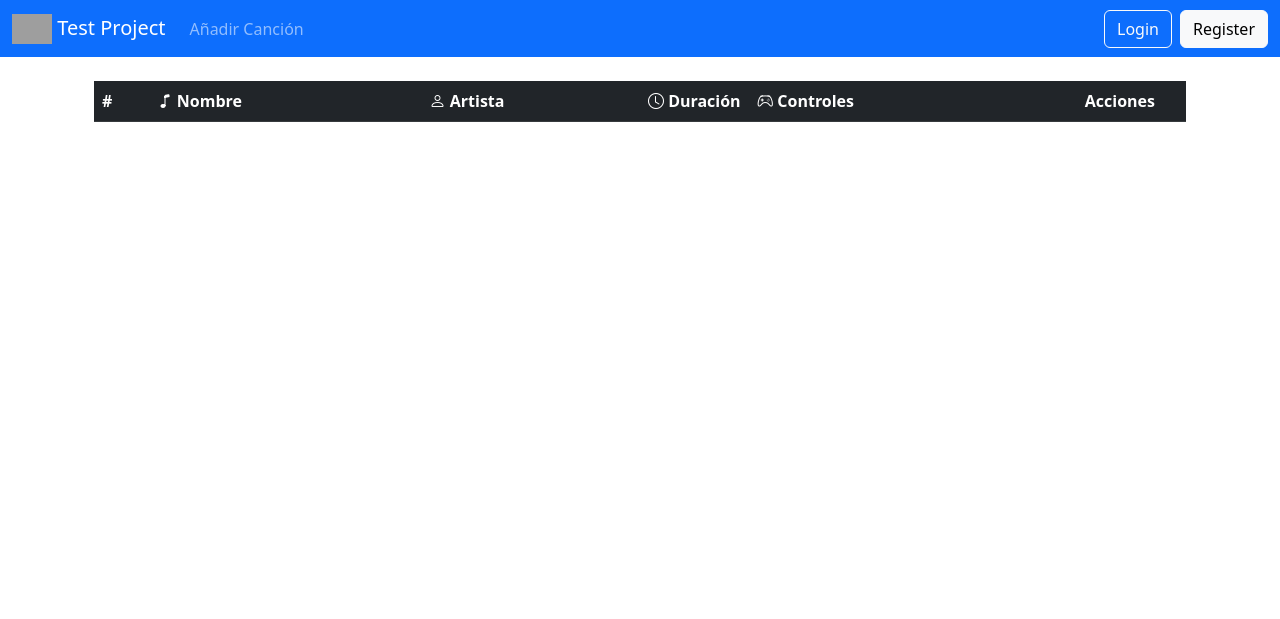
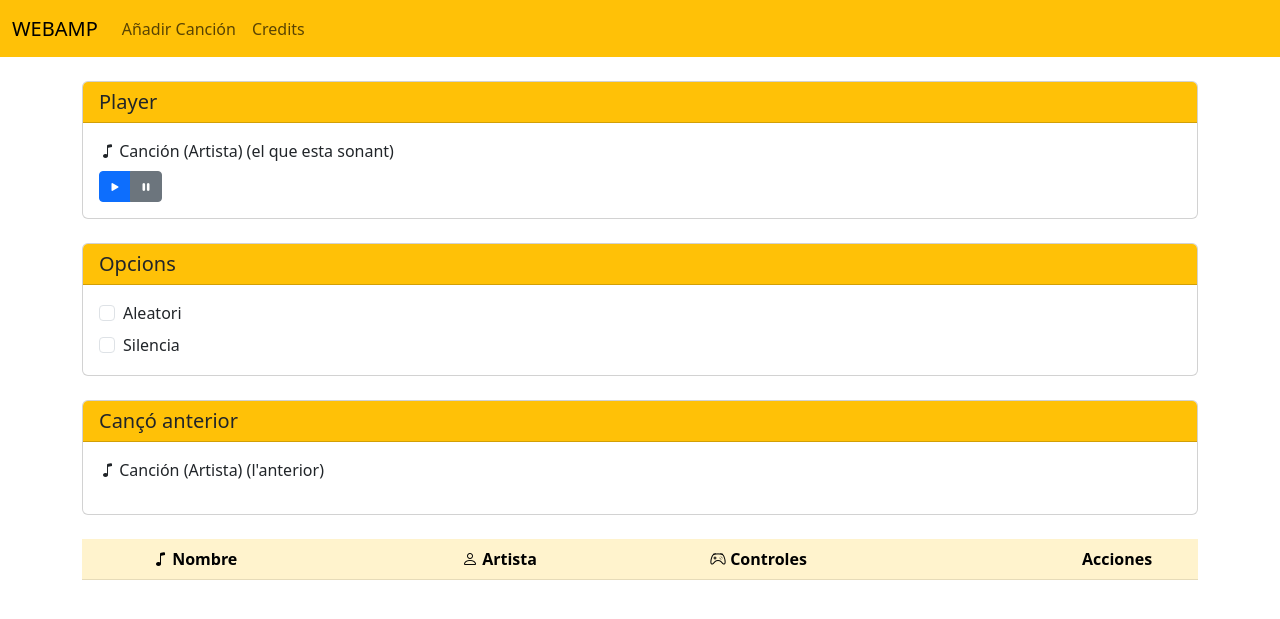
Before and after one commit to dpenalva/examen1, a PHP site: page / in a window 1280 px wide. Shown: the top 619 px of the page. Run offline with PHP 8.4, Linux system fonts and the light colour scheme; data that the repository does not hold is empty; some libraries are stand-ins or nearby versions; grey boxes are pictures that could not be loaded.

Commit message:
Final Examen

```diff
--- a/public/index.php
+++ b/public/index.php
@@ -23,6 +23,7 @@
 include "../src/controllers/ctrlJson.php";
 include "../src/controllers/ctrlUpdateSong.php";
 include "../src/controllers/ctrlDeleteSong.php";
+include "../src/controllers/ctrlCredits.php";
 
 /**
  * Carreguem el contenidor
@@ -53,6 +54,8 @@
     $response = ctrlUpdateSong($request, $response, $container);
 } elseif ($r == "deletesong") {
     $response = ctrlDeleteSong($request, $response, $container);
+} elseif ($r == "credits") {
+    $response = ctrlCredits($request, $response, $container);
 } else {
     echo "No existeix la ruta";
 }
--- a/src/views/index.php
+++ b/src/views/index.php
@@ -7,48 +7,90 @@
     <title>Reproductor de Música</title>
     <link href="https://cdn.jsdelivr.net/npm/bootstrap@5.3.0/dist/css/bootstrap.min.css" rel="stylesheet">
     <link href="https://cdn.jsdelivr.net/npm/bootstrap-icons@1.7.2/font/bootstrap-icons.css" rel="stylesheet">
+    <link href="css/style.css" rel="stylesheet">
 </head>
 
 <body>
     <!--Navbar-->
-    <nav class="navbar navbar-expand-lg navbar-dark bg-primary">
+    <nav class="navbar navbar-expand-lg navbar-white bg-warning">
         <div class="container-fluid">
             <a class="navbar-brand" href="index.php">
-                <img src="uploads/logo.png" alt="Logo" height="30" class="d-inline-block align-text-top">
-               Test Project
+                <alt="Logo" height="30" class="d-inline-block align-text-top">
+                WEBAMP
             </a>
             <button class="navbar-toggler" type="button" data-bs-toggle="collapse" data-bs-target="#navbarNav">
                 <span class="navbar-toggler-icon"></span>
             </button>
             <div class="collapse navbar-collapse" id="navbarNav">
-                <ul class="navbar-nav me-auto">
+                <ul class="navbar-nav">
                     <li class="nav-item">
                         <a class="nav-link" href="index.php?r=form">Añadir Canción</a>
                     </li>
+                    <li class="nav-item">
+                        <a class="nav-link" href="index.php?r=credits">Credits</a>
+                    </li>
                 </ul>
-                <div class="d-flex">
-                    <a href="index.php?r=login" class="btn btn-outline-light me-2">Login</a>
-                    <a href="index.php?r=register" class="btn btn-light">Register</a>
-                </div>
             </div>
         </div>
     </nav>
 
-    <!-- Contenido de la pagina-->
-    <div class="container">
+    <div class="container mt-4">
+        <div class="card mb-4">
+            <div class="card-header bg-warning">
+                <h5 class="card-title mb-0">Player</h5>
+            </div>
+            <div class="card-body">
+                <div class="cancionRepro">
+                    <p class="mb-2"><i class="bi bi-music-note"></i>
+                    <span id="cancionAhora">Canción (Artista) (el que esta sonant)</span></p>
+                    <div class="btn-group">
+                        <button class="btn btn-primary btn-sm" id="playBtn">
+                            <i class="bi bi-play-fill"></i>
+                        </button>
+                        <button class="btn btn-secondary btn-sm" id="pauseBtn">
+                            <i class="bi bi-pause-fill"></i>
+                        </button>
+                    </div>
+                </div>
+            </div>
+        </div>
+
+        <div class="card mb-4">
+            <div class="card-header bg-warning">
+                <h5 class="card-title mb-0">Opcions</h5>
+            </div>
+            <div class="card-body">
+                <div class="form-check mb-2">
+                    <input class="form-check-input" type="checkbox" id="randomCheck">
+                    <label class="form-check-label" for="random">Aleatori</label>
+                </div>
+                <div class="form-check">
+                    <input class="form-check-input" type="checkbox" id="muteCheck">
+                    <label class="form-check-label" for="mute">Silencia</label>
+                </div>
+            </div>
+        </div>
+
+        <div class="card mb-4">
+            <div class="card-header bg-warning">
+                <h5 class="card-title mb-0">Cançó anterior</h5>
+            </div>
+            <div class="card-body">
+                <p><i class="bi bi-music-note"></i> Canción (Artista) (l'anterior)</p>
+            </div>
+        </div>
+
         <?php if (isset($_GET['success'])): ?>
             <div class="alert alert-success mt-4" role="alert">
                 <i class="bi bi-check-circle"></i> Canción añadida correctamente
             </div>
         <?php endif; ?>
 
-        <div class="container mt-4">
         <div class="table-responsive-sm">
             <table class="table align-middle">
-                    <thead class="table-dark">
+                <thead class="table-warning">
                     <tr>
-                            <!-- Columnas de los datos de la canción -->
-                            <th class="d-none d-sm-table-cell" style="width: 5%">#</th>
+                        <th class="d-none d-sm-table-cell" style="width: 5%"></th>
                         <th style="width: 25%">
                             <i class="bi bi-music-note"></i>
                             <span class="d-none d-sm-inline">Nombre</span>
@@ -56,10 +98,6 @@
                         <th style="width: 20%">
                             <i class="bi bi-person"></i>
                             <span class="d-none d-sm-inline">Artista</span>
-                            </th>
-                            <th class="d-none d-md-table-cell" style="width: 10%">
-                                <i class="bi bi-clock"></i>
-                                <span class="d-none d-md-inline">Duración</span>
                         </th>
                         <th style="width: 30%">
                             <i class="bi bi-controller"></i>
@@ -104,9 +142,6 @@
                                         <i class="bi bi-volume-up-fill"></i>
                                     </button>
                                 </div>
-                                    <div class="progress w-100" style="height: 8px;">
-                                        <div class="progress-bar" role="progressbar" style="width: 0%"></div>
-                                    </div>
                             </div>
                             <audio class="d-none">
                                 <source src="uploads/songs/<?php echo htmlspecialchars($song['archivo']); ?>" type="audio/mpeg">
@@ -129,7 +164,6 @@
                     <?php endforeach; ?>
                 </tbody>
             </table>
-            </div>
         </div>
     </div>
 
@@ -170,6 +204,7 @@
     </div>
     <?php endforeach; ?>
 
+
     <!-- Scripts -->
     <script src="https://cdn.jsdelivr.net/npm/bootstrap@5.3.0/dist/js/bootstrap.bundle.min.js"></script>
     <script src="https://code.jquery.com/jquery-3.6.0.min.js"></script>
```
Also changed, not shown: public/css/style.css (added, +15 -0 lines), src/controllers/ctrlCredits.php (added, +14 -0 lines), src/views/credits.php (added, +40 -0 lines), src/views/form.php (+7 -8 lines), 10 other files. Lines whose indentation alone changed are shown as unchanged.
